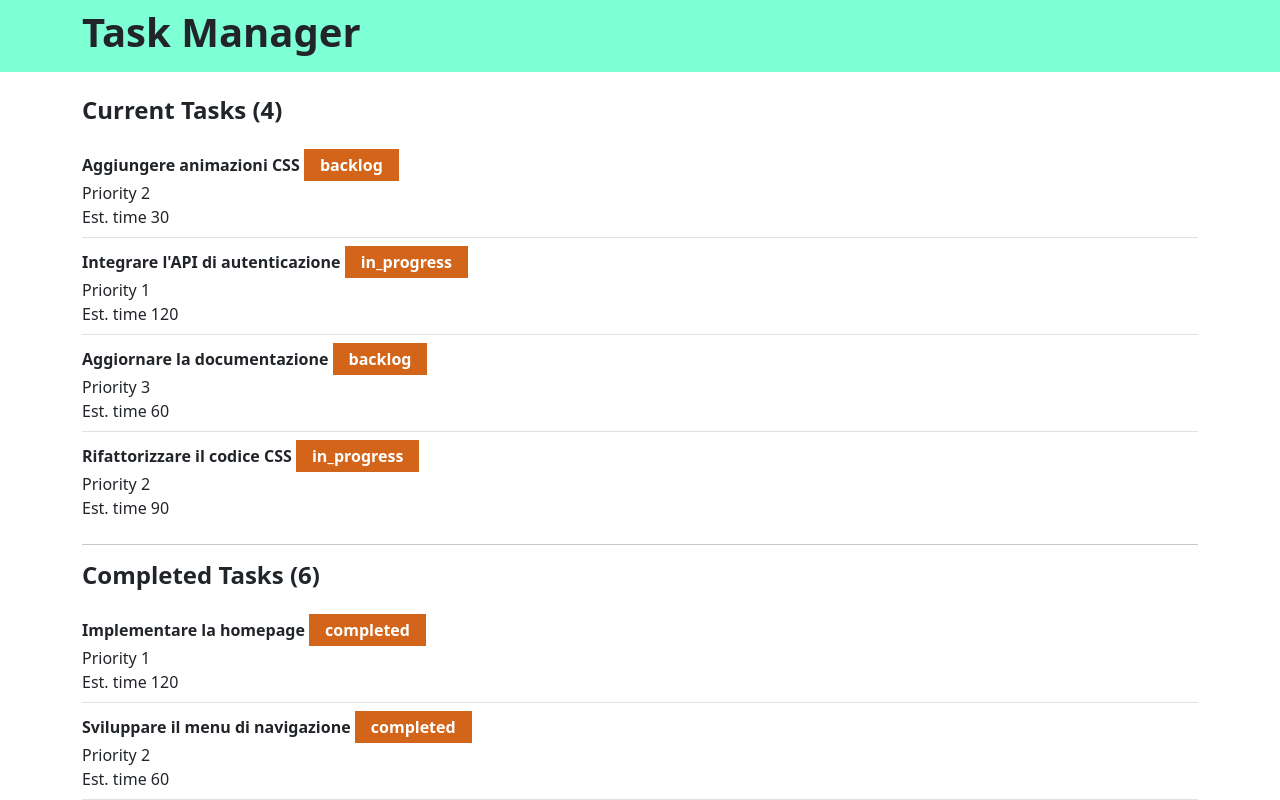
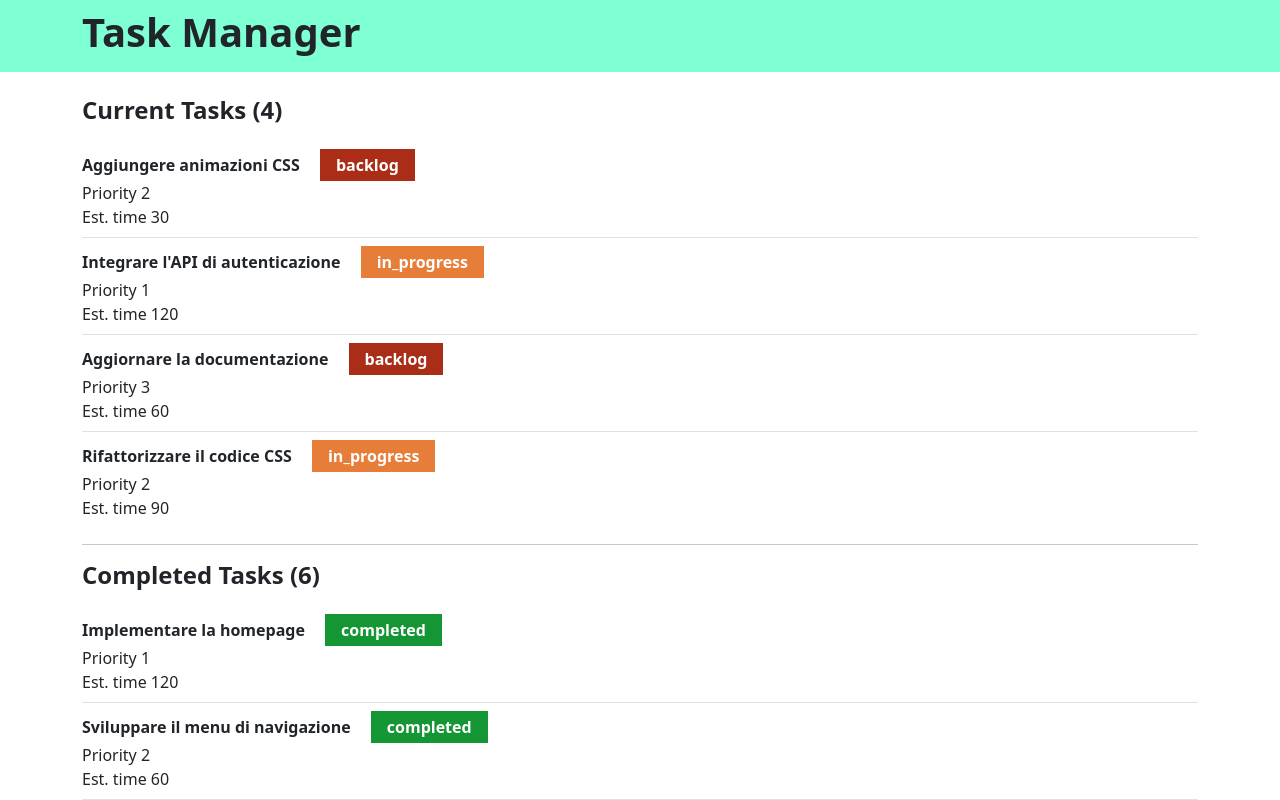
Before and after one commit to Federico-Zorzi/react-task-list, a React (Vite) app: page / in a window 1280 px wide. Shown: the top 800 px of the page. Built offline with nearby package versions, Linux system fonts and the light colour scheme; the HTML template or start-up script is replaced by a standard one.

Commit message:
tags status color modified

```diff
--- a/src/App.css
+++ b/src/App.css
@@ -13,7 +13,19 @@ div .title {
 
 span {
   display: inline-block;
+  margin-left: 1rem;
   padding: 0 1rem;
-  background-color: rgb(211, 101, 26);
   color: white;
 }
+
+.in_progress {
+  background-color: rgb(230, 126, 58);
+}
+
+.backlog {
+  background-color: rgb(170, 45, 23);
+}
+
+.completed {
+  background-color: rgb(20, 150, 52);
+}
--- a/src/App.jsx
+++ b/src/App.jsx
@@ -10,7 +10,7 @@ function App() {
     return filteredTasks.map((task, index) => (
       <li key={index} className="list-group-item">
         <div className="title fw-semibold">
-          {task.title} <span>{task.state}</span>
+          {task.title} <span className={task.state}>{task.state}</span>
         </div>
         <div>Priority {task.priority}</div>
         <div>Est. time {task.estimatedTime}</div>
```
